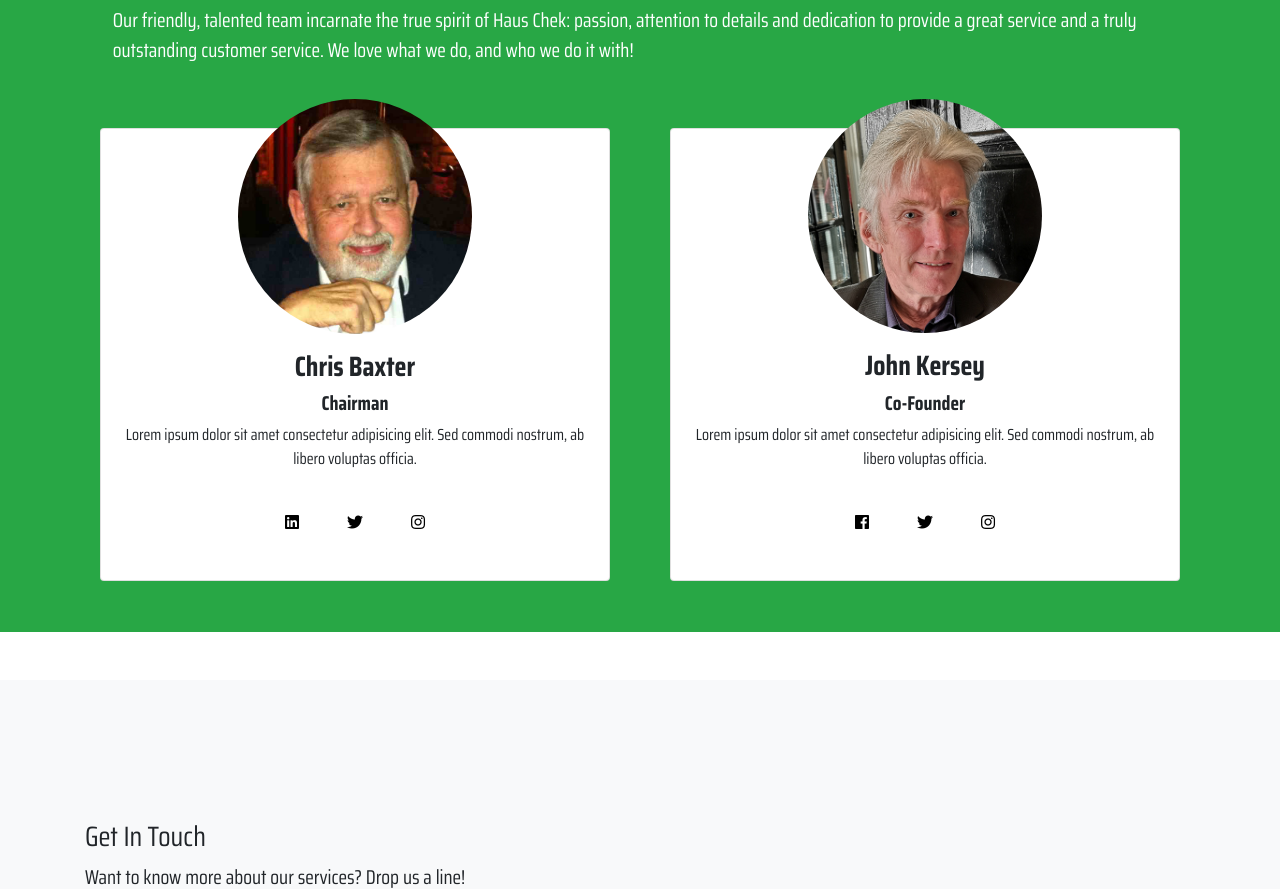
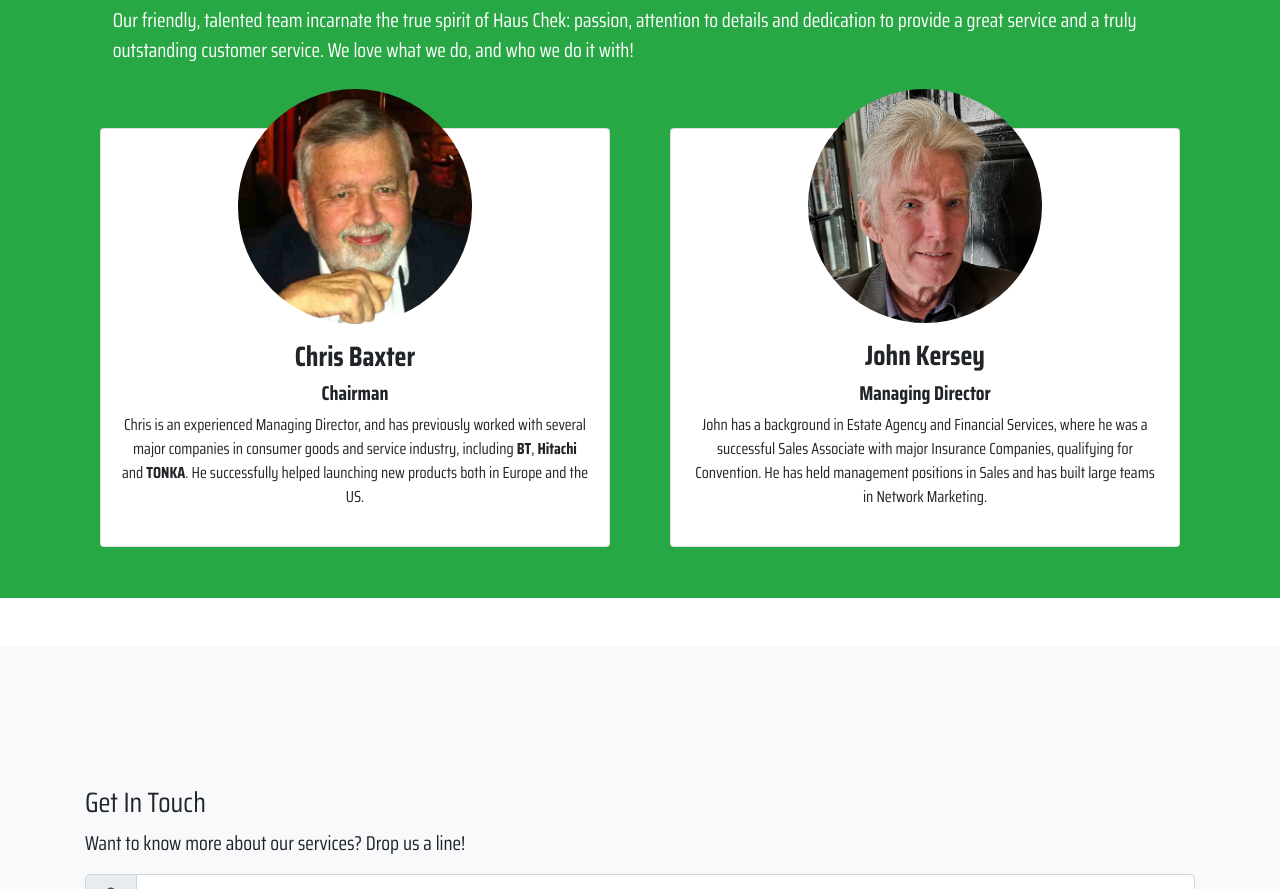
Before and after one commit to akrasiel1/Haus-Chek-Inventory, a plain HTML site: page index.html in a window 1280 px wide. Shown: the part 2594-3483 px from the top of the page. Drawn offline with nearby package versions, Linux system fonts and the light colour scheme; a script that the page names is missing.

Commit message:
added details to team members

```diff
--- a/css/style.css
+++ b/css/style.css
@@ -71,7 +71,7 @@ body {
 }
 
 #team img {
-  margin-top: -50px;
+  margin-top: -60px;
 }
 
 
--- a/index.html
+++ b/index.html
@@ -78,9 +78,9 @@
               we have any evidence to show this in the event of a dispute? Are there any items within the property missing or damaged?
             </p>
             <p class="lead pb-3 text-dark">
-              At HausChek we recognize that dealing with the end of a tenancy is often the most stressful part of the job. Our main goal is to to make a sometimes unfair process fair. Through our dedication to honest and clear reports, we are able
-              to protect both landlords and tenants equally. We commit to provide all parties with someone they can turn to for an honest, impartial assessment of their property to help every tenancy go smoothly. We can help you become more efficient
-              by taking the stress away from the inventory process, cut your costs and most importantly allow you to do what you do best - let properties!
+              At HausChek we recognize that dealing with the end of a tenancy is often the most stressful part of the job. Our main goal is to to make a sometimes unfair process fair. Through our dedication to honest and clear reports, we are able to protect both landlords
+              and tenants equally. We commit to provide all parties with someone they can turn to for an honest, impartial assessment of their property to help every tenancy go smoothly. We can help you become more efficient by taking the stress away
+              from the inventory process, cut your costs and most importantly allow you to do what you do best - let properties!
             </p>
           </div>
         </div>
@@ -117,7 +117,8 @@
             </p>
 
             <p class="lead pb-3 text-danger">Our team of inventory clerks have a keen eye for detail and have been trained to meet our strict standards. Our job is to protect both landlord and tenants monies by helping prevent disputes and ensuring there is enough evidence should a dispute
-              arise.</p>
+              arise.
+            </p>
           </div>
 
           <div class="container-fluid">
@@ -238,27 +239,11 @@
         <div class="col-lg-6 col-md-6 mb-3">
           <div class="card text-center">
             <div class="card-body">
-              <img src="img/person1.jpg" alt="" class="img-fluid rounded-circle w-50 mb-3">
+              <img src="img/person1.jpg" alt="chris-baxter" class="img-fluid rounded-circle w-50 mb-3">
               <h3 class="font-weight-bold">Chris Baxter</h3>
               <h5 class="font-weight-bold">Chairman</h5>
-              <p>Lorem ipsum dolor sit amet consectetur adipisicing elit. Sed commodi nostrum, ab libero voluptas officia.</p>
-              <div class="d-flex justify-content-center">
-                <div class="p-4">
-                  <a href="http://linkedin.com">
-                    <i class="fab fa-linkedin"></i>
-                  </a>
-                </div>
-                <div class="p-4">
-                  <a href="http://twitter.com">
-                    <i class="fab fa-twitter"></i>
-                  </a>
-                </div>
-                <div class="p-4">
-                  <a href="http://instagram.com">
-                    <i class="fab fa-instagram"></i>
-                  </a>
-                </div>
-                </div>
+              <p>Chris is an experienced Managing Director, and has previously worked with several major companies in consumer goods and service industry, including <strong>BT</strong>, <strong>Hitachi</strong> and <strong>TONKA</strong>. He successfully helped launching new products both in Europe and the US.</p>
+
             </div>
           </div>
         </div>
@@ -266,28 +251,11 @@
         <div class="col-lg-6 col-md-6">
           <div class="card text-center mb-3">
             <div class="card-body">
-              <img src="img/person2.jpg" alt="" class="img-fluid rounded-circle w-50 mb-3">
+              <img src="img/person2.jpg" alt="john-kersey" class="img-fluid rounded-circle w-50 mb-3">
               <h3 class="font-weight-bold">John Kersey</h3>
-              <h5 class="font-weight-bold">Co-Founder</h5>
-              <p>Lorem ipsum dolor sit amet consectetur adipisicing elit. Sed commodi nostrum, ab libero voluptas officia.</p>
-              <div class="d-flex justify-content-center">
-                <div class="p-4">
-                  <a href="http://facebook.com">
-                    <i class="fab fa-facebook"></i>
-                  </a>
-                </div>
-                <div class="p-4">
-                  <a href="http://twitter.com">
-                    <i class="fab fa-twitter"></i>
-                  </a>
-                </div>
-                <div class="p-4">
-                  <a href="http://instagram.com">
-                    <i class="fab fa-instagram"></i>
-                  </a>
-                </div>
-
-              </div>
+              <h5 class="font-weight-bold">Managing Director</h5>
+              <p>John has a background in Estate Agency and Financial Services, where he was a successful Sales Associate with major Insurance Companies, qualifying for Convention. He has held management positions in Sales and has built large teams in Network
+                Marketing.</p>
             </div>
           </div>
         </div>
```
Lines whose indentation alone changed are shown as unchanged.
